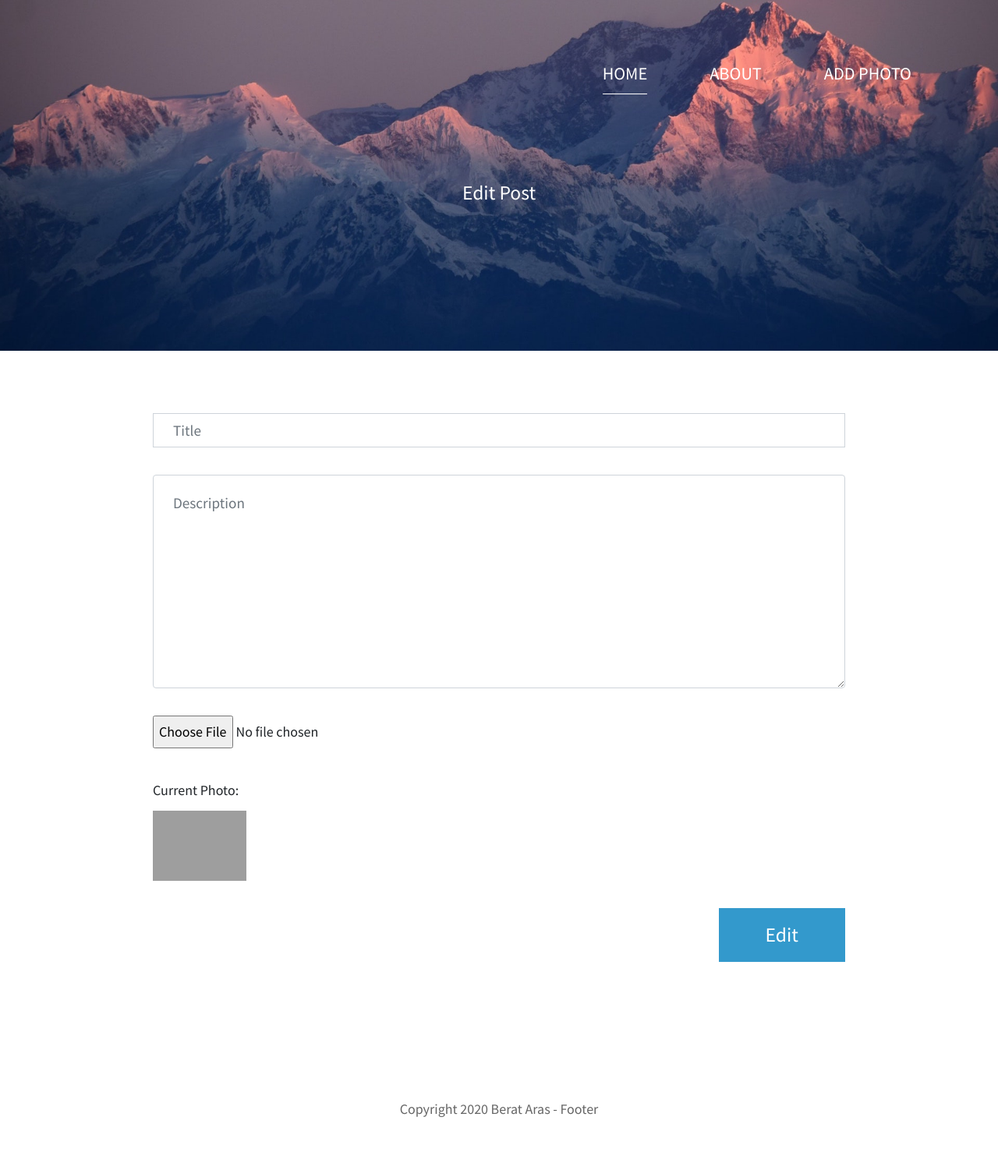
After one commit to berataras/photo-blog-nodejs, a Node server app: template views/edit.ejs in a window 1280 px wide. The commit adds this page. Shown: the whole page at 78% size. Run offline with Node 20, Linux system fonts and the light colour scheme; the template is opened without the code that fills it, so the values that code supplies are empty; some libraries are stand-ins or nearby versions; grey boxes are pictures that could not be loaded.

Commit message:
add: upload image, post

```diff
--- a/app.js
+++ b/app.js
@@ -1,7 +1,11 @@
 const mongoose = require('mongoose');
 const express = require('express')
 const ejs = require('ejs')
+const fileUpload = require('express-fileupload');
+const methodOverride = require('method-override')
+const fs = require('fs');
 const Photo = require('./models/Photo')
+const path = require("path");
 
 //connect DB
 mongoose.connect('mongodb://localhost/pcat-test-db', {
@@ -20,13 +24,15 @@ app.listen(port, () => {
 app.use(express.static('public'));
 app.use(express.urlencoded({extended:true}));
 app.use(express.json());
+app.use(fileUpload());
+app.use(methodOverride('_method'))
 
 //template engine
 app.set('view engine', 'ejs');
 
 //routes
 app.get('/', async (request, response) => {
-    const photos = await Photo.find({})
+    const photos = await Photo.find({}).sort('-createdAt')
     response.render('index', {photos})
 })
 
@@ -38,11 +44,51 @@ app.get('/add', (request, response) => {
     response.render('add')
 })
 
-app.get('/detail', (request, response) => {
-    response.render('detail')
+app.get('/edit/:id', async (request, response) => {
+    const photo = await Photo.findById(request.params.id);
+    response.render('edit', {photo})
 })
 
-app.post('/photos', async (request, response) => {
-    await Photo.create(request.body);
-    response.redirect('add')
+app.put('/edit/post/:id', async (request, response) => {
+    const id = request.params.id;
+    const photo = await Photo.findById(id);
+    const image = request.files.image;
+
+    let imageName;
+    if (image){
+        imageName = image.name;
+        const deletePath = __dirname + '/public/uploads/' + photo.image;
+        const path = __dirname + '/public/uploads/' + imageName;
+        if (fs.existsSync(deletePath)) {
+            fs.unlinkSync(deletePath)
+        }
+        image.mv(path)
+    }else{
+        imageName = photo.image;
+    }
+
+    photo.title = request.body.title;
+    photo.description = request.body.description;
+    photo.image = imageName;
+    photo.save();
+    response.redirect(`/photo/detail/` + id)
 })
+
+app.get('/photo/detail/:id', async (request, response) => {
+    const photo = await Photo.findById(request.params.id);
+    response.render('detail', {photo})
+})
+
+app.post('/photos', (request, response) => {
+    const image = request.files.image;
+    const imageName = image.name;
+    const path = __dirname + '/public/uploads/' + imageName;
+
+    image.mv(path, async () => {
+        await Photo.create({
+            ...request.body,
+            image: imageName,
+        });
+        response.redirect('/')
+    })
+})
--- a/package.json
+++ b/package.json
@@ -12,6 +12,8 @@
   "dependencies": {
     "ejs": "^3.1.6",
     "express": "^4.17.1",
+    "express-fileupload": "^1.2.1",
+    "method-override": "^3.0.0",
     "mongoose": "^6.0.12"
   },
   "devDependencies": {
--- /dev/null
+++ b/views/edit.ejs
@@ -0,0 +1,58 @@
+<%- include('partials/_head') -%>
+
+<body>
+<div class="tm-page-wrap mx-auto">
+    <div class="position-relative">
+        <%- include('partials/_nav') -%>
+        <div class="tm-welcome-container tm-fixed-header tm-fixed-header-3">
+            <div class="text-center">
+                <p class="pt-5 px-3 tm-welcome-text tm-welcome-text-2 mb-1 mt-lg-0 mt-5 text-white mx-auto">
+                    Edit Post
+                </p>
+            </div>
+        </div>
+
+        <div id="tm-fixed-header-bg"></div>
+    </div>
+    <main>
+        <div class="container-fluid px-0">
+            <div class="mx-auto tm-content-container">
+                <div class="mx-auto pb-3 tm-about-text-container px-3">
+                    <div class="row">
+                        <div class="col-lg-12 mb-5">
+                            <form action="/edit/post/<%= photo._id %>?_method=PUT" method="POST" class="tm-contact-form" enctype="multipart/form-data">
+                                <div class="form-group">
+                                    <input type="text" name="title" class="form-control rounded-0" value="<%= photo.title %>" placeholder="Title" required="" />
+                                </div>
+                                <div class="form-group">
+                                    <textarea rows="8" name="description" class="form-control" placeholder="Description" required=""><%= photo.description %></textarea>
+                                </div>
+                                <div class="form-group">
+                                    <input type="file" class="form-control-file" name="image">
+                                    <br>
+                                    <label for="">Current Photo:</label> <br>
+                                    <img src="<%= '/uploads/' + photo.image %>" height="90" alt="">
+                                </div>
+
+                                <div class="form-group mb-0">
+                                    <button type="submit" class="btn btn-primary rounded-0 d-block ml-auto mr-0 tm-btn-animate tm-btn-submit tm-icon-submit"><span>Edit</span></button>
+                                </div>
+                            </form>
+                        </div>
+                    </div>
+                </div>
+            </div>
+
+        </div>
+    </main>
+
+    <div class="container-fluid tm-content-container mx-auto pt-4">
+        <%- include('partials/_footer') -%>
+    </div>
+</div>
+
+<script src="js/jquery-3.4.1.min.js"></script>
+<script src="js/bootstrap.min.js"></script>
+<script src="js/parallax.min.js"></script>
+</body>
+</html>
--- a/views/index.ejs
+++ b/views/index.ejs
@@ -46,7 +46,7 @@
 
                             <div class="col-lg-4 col-md-6 col-sm-12 tm-catalog-item">
                                 <div class="position-relative tm-thumbnail-container">
-                                    <img src="img/tn-02.jpg" alt="Image" class="img-fluid tm-catalog-item-img">
+                                    <img src="<%= '/uploads/' + photos[i].image %>" alt="Image" class="img-fluid tm-catalog-item-img">
                                     <a href="/photo/detail/<%= photos[i]._id %>" class="position-absolute tm-img-overlay">
                                         <i class="fas fa-play tm-overlay-icon"></i>
                                     </a>
--- a/views/partials/_head.ejs
+++ b/views/partials/_head.ejs
@@ -5,8 +5,8 @@
     <meta charset="UTF-8">
     <meta name="viewport" content="width=device-width, initial-scale=1.0">
     <title>Video Catalog</title>
-    <link rel="stylesheet" href="fontawesome/css/all.min.css">
+    <link rel="stylesheet" href="/fontawesome/css/all.min.css">
     <link href="https://fonts.googleapis.com/css2?family=Source+Sans+Pro&display=swap" rel="stylesheet">
-    <link rel="stylesheet" href="css/bootstrap.min.css">
-    <link rel="stylesheet" href="css/templatemo-video-catalog.css">
+    <link rel="stylesheet" href="/css/bootstrap.min.css">
+    <link rel="stylesheet" href="/css/templatemo-video-catalog.css">
 </head>
--- a/views/partials/_nav.ejs
+++ b/views/partials/_nav.ejs
@@ -18,7 +18,7 @@
                                     <a class="nav-link tm-nav-link" href="/">Home <span class="sr-only"></span></a>
                                 </li>
                                 <li class="nav-item">
-                                    <a class="nav-link tm-nav-link" href="/about">Add Photo</a>
+                                    <a class="nav-link tm-nav-link" href="/about">About</a>
                                 </li>
                                 <li class="nav-item">
                                     <a class="nav-link tm-nav-link" href="/add">Add Photo</a>
```
Also changed, not shown: views/add.ejs (+2 -12 lines), views/detail.ejs (+10 -5 lines), 2 other files.
